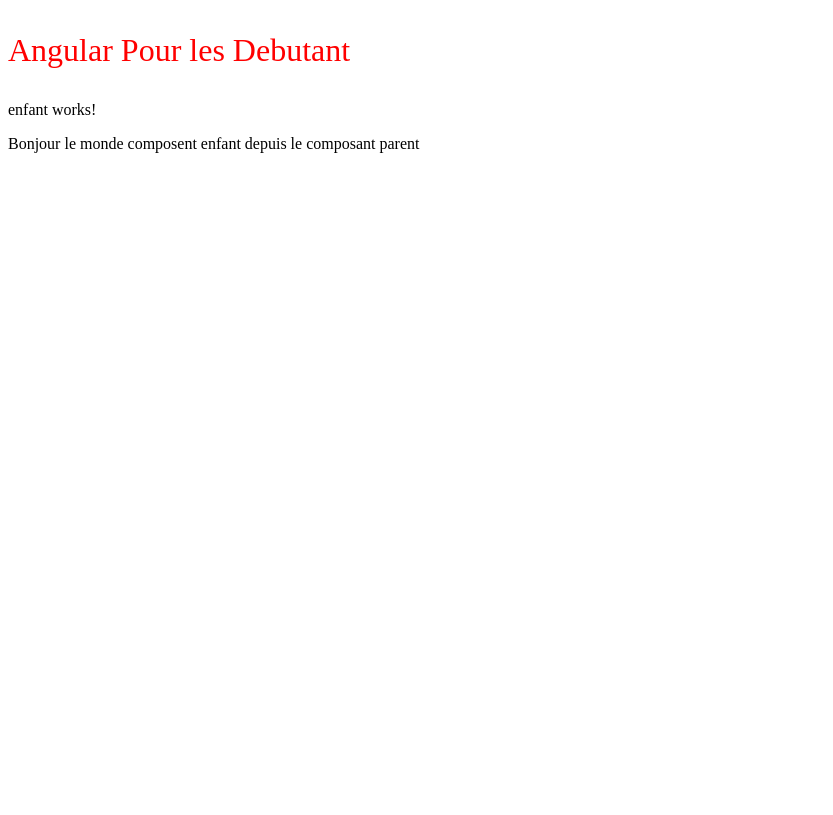
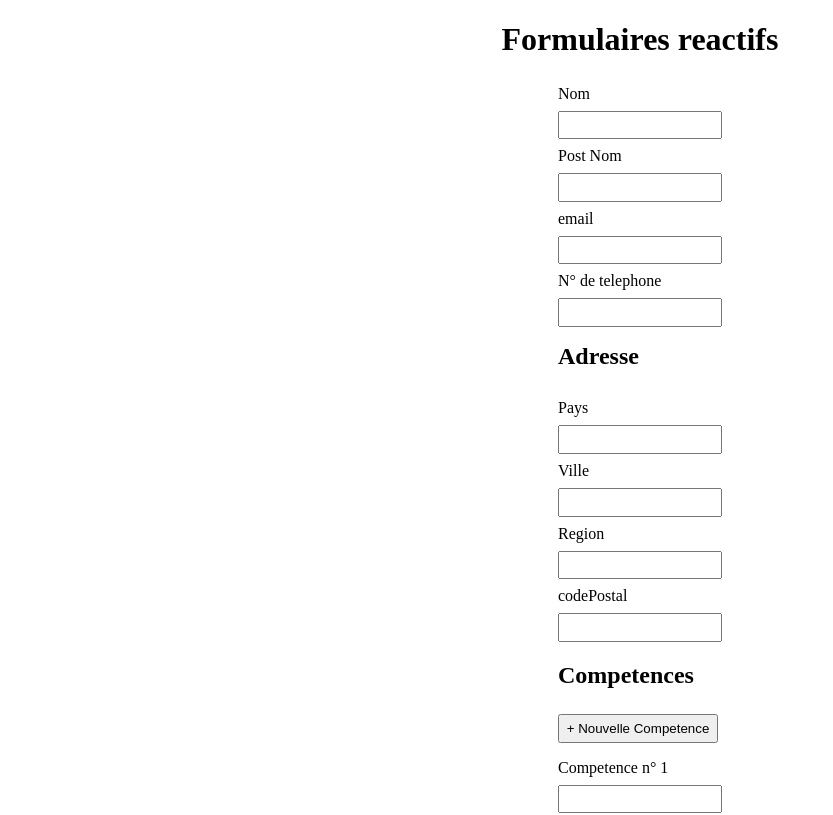
Before and after one commit to BOUZEKOZANGUE/angular-projet-first, an Angular app: page / in a window 1280 px wide. Shown: the top 815 px of the page, without its empty margins (0-833 px from the left). Built offline with nearby package versions, Linux system fonts and the light colour scheme.

Commit message:
angular form

```diff
--- a/src/app/app.component.ts
+++ b/src/app/app.component.ts
@@ -1,13 +1,13 @@
-import { Component, inject } from '@angular/core';
 
-import { DataService } from './services/data.service';
-import { ParentComponent } from "./shareData/parent/parent.component";
-import { EnfantComponent } from "./shareData/enfant/enfant.component";
+import { Component } from '@angular/core';
+import { FormulaireComponent } from "./components/formulaire/formulaire.component";
 
 @Component({
     selector: 'app-root',
     standalone: true,
-    template: `<p>Angular Pour les Debutant</p><app-enfant/>`,
+    template: `
+    <app-formulaire/>
+    `,
     styles: [
         `
       p {
@@ -16,7 +16,7 @@
       }
     `,
     ],
-    imports: [ParentComponent, EnfantComponent]
+    imports: [FormulaireComponent]
 })
 export class AppComponent {
   title = 'angular-projet-first';
--- /dev/null
+++ b/src/app/components/formulaire/formulaire.component.ts
@@ -0,0 +1,97 @@
+import { Component } from '@angular/core';
+import { CommonModule, JsonPipe } from '@angular/common';
+import {
+  FormArray,
+  FormControl,
+  FormGroup,
+  ReactiveFormsModule,
+  Validators,
+} from '@angular/forms';
+
+@Component({
+  selector: 'app-formulaire',
+  standalone: true,
+  imports: [CommonModule, ReactiveFormsModule],
+  template: `
+    <h1 align="center">Formulaires reactifs</h1>
+    <form [formGroup]="profileForm" (ngSubmit)="onSubmit()">
+      <label for="nom">Nom</label>
+      <input id="nom" type="text" formControlName="nom" />
+      <label for="post-nom">Post Nom</label>
+      <input id="post-nom" type="text" formControlName="postNom" />
+      <label for="email">email</label>
+      <input id="email" type="text" formControlName="email" />
+      <label for="phone">N° de telephone</label>
+      <input id="phone" type="text" formArrayName="phone" />
+      <div formGroupName="adresse">
+        <h2>Adresse</h2>
+        <label for="pays">Pays</label>
+        <input type="text" id="pays" formControlName="pays" />
+        <label for="ville">Ville</label>
+        <input type="text" id="ville" formControlName="ville" />
+        <label for="region">Region</label>
+        <input type="text" id="region" formControlName="region" />
+        <label for="code-postal">codePostal</label>
+        <input type="text" id="code-postal" formControlName="codePostal" />
+      </div>
+      <div formArrayName="competences">
+        <h2>Competences</h2>
+        <button (click)="nouvelleCompetence()">+ Nouvelle Competence</button>
+        <div *ngFor="let competence of competences.controls; let i = index">
+          <label for="competence-{{ i }}">Competence n° {{ i + 1 }}</label>
+          <input type="text" id="competence-{{ i }}" [formControlName]="i" />
+        </div>
+      </div>
+      <button type="submit" [disabled]="profileForm.invalid">Soumettre</button>
+      <p>Validation du formulaire {{ profileForm.valid }}</p>
+      <p>{{ profileForm.value | json }}</p>
+    </form>
+  `,
+  styles: [
+    `
+      form {
+        width: max-content;
+        margin: auto;
+        * {
+          display: block;
+          width: 20vh;
+          margin-top: 0.2rem;
+          padding: 0.3rem 0;
+        }
+      }
+    `,
+  ],
+})
+export class FormulaireComponent {
+  profileForm = new FormGroup({
+    nom: new FormControl('', Validators.required),
+    postNom: new FormControl('', Validators.required),
+    email: new FormControl('', Validators.email),
+    phone: new FormControl('', [
+      Validators.pattern(/^[.\d]+$/),
+      Validators.maxLength(10),
+      Validators.minLength(10),
+    ]),
+    adresse: new FormGroup({
+      pays: new FormControl('', Validators.required),
+      ville: new FormControl('', Validators.required),
+      region: new FormControl('', Validators.required),
+      codePostal: new FormControl(''),
+    }),
+    competences: new FormArray([new FormControl('', Validators.required)], {
+      updateOn: 'change',
+    }),
+  });
+
+  get competences() {
+    return this.profileForm.get('competences') as FormArray;
+  }
+
+  nouvelleCompetence() {
+    this.competences.push(new FormControl('', Validators.required));
+  }
+
+  onSubmit() {
+    console.log(this.profileForm.value);
+  }
+}
--- a/src/app/shareData/enfant/enfant.component.ts
+++ /dev/null
@@ -1,19 +0,0 @@
-import { Component } from '@angular/core';
-import { CommonModule } from '@angular/common';
-import { ParentComponent } from "../parent/parent.component";
-
-@Component({
-    selector: 'app-enfant',
-    standalone: true,
-    template: `
-    <p>
-      enfant works!
-    </p>
-    <app-parent [donnees]="donneesEnfant"/>
-  `,
-    styles: [],
-    imports: [CommonModule, ParentComponent]
-})
-export class EnfantComponent {
-  donneesEnfant = "Bonjour le monde composent enfant depuis le composant parent ";
-}
--- a/src/app/shareData/parent/parent.component.ts
+++ /dev/null
@@ -1,18 +0,0 @@
-import { Component, Input } from '@angular/core';
-import { CommonModule } from '@angular/common';
-
-@Component({
-  selector: 'app-parent',
-  standalone: true,
-  imports: [CommonModule],
-  template: `
-    <p>
-      {{donnees}}
-    </p>
-  `,
-  styles: [
-  ]
-})
-export class ParentComponent {
-  @Input() donnees!:string;
-}
```
